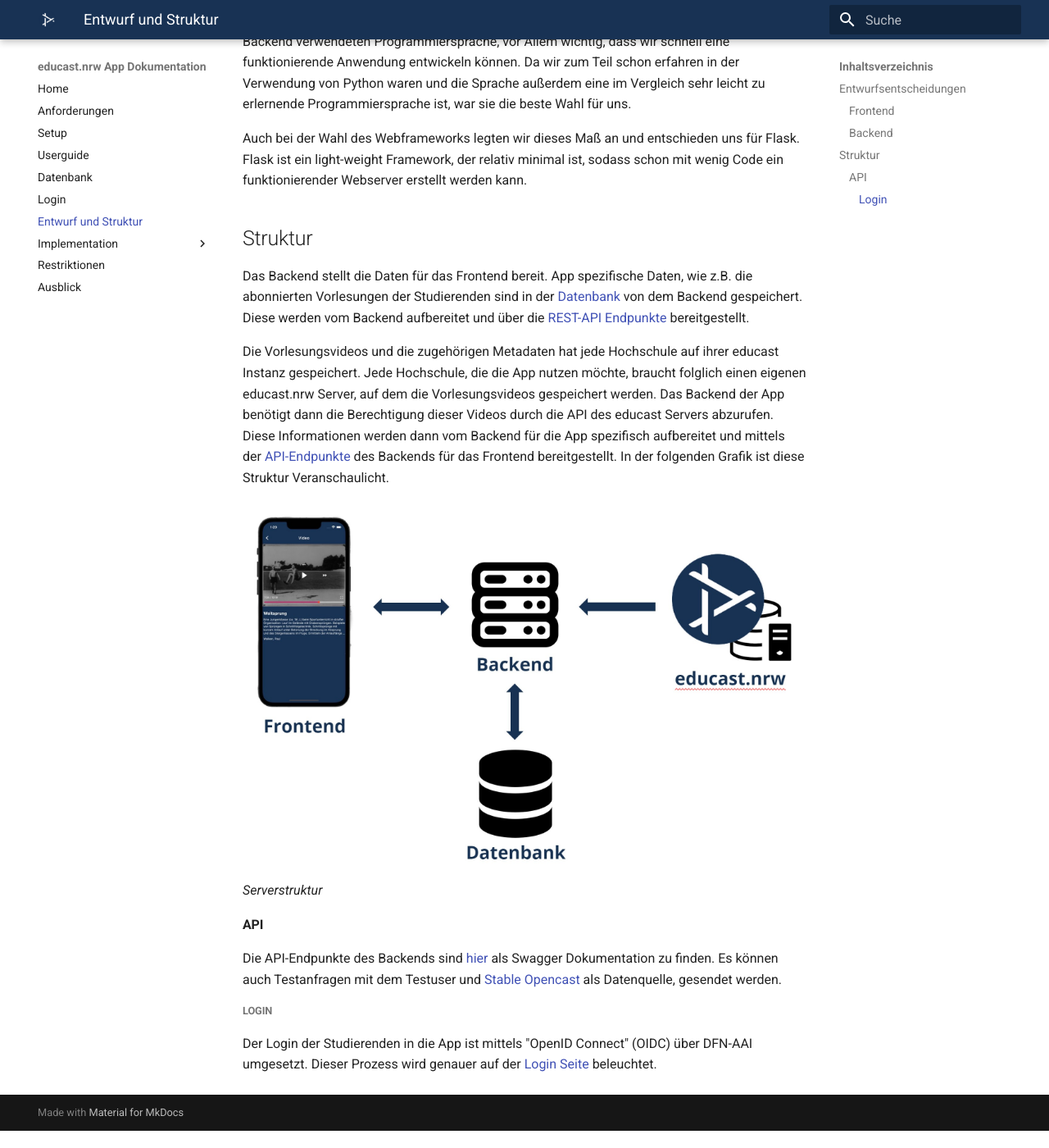
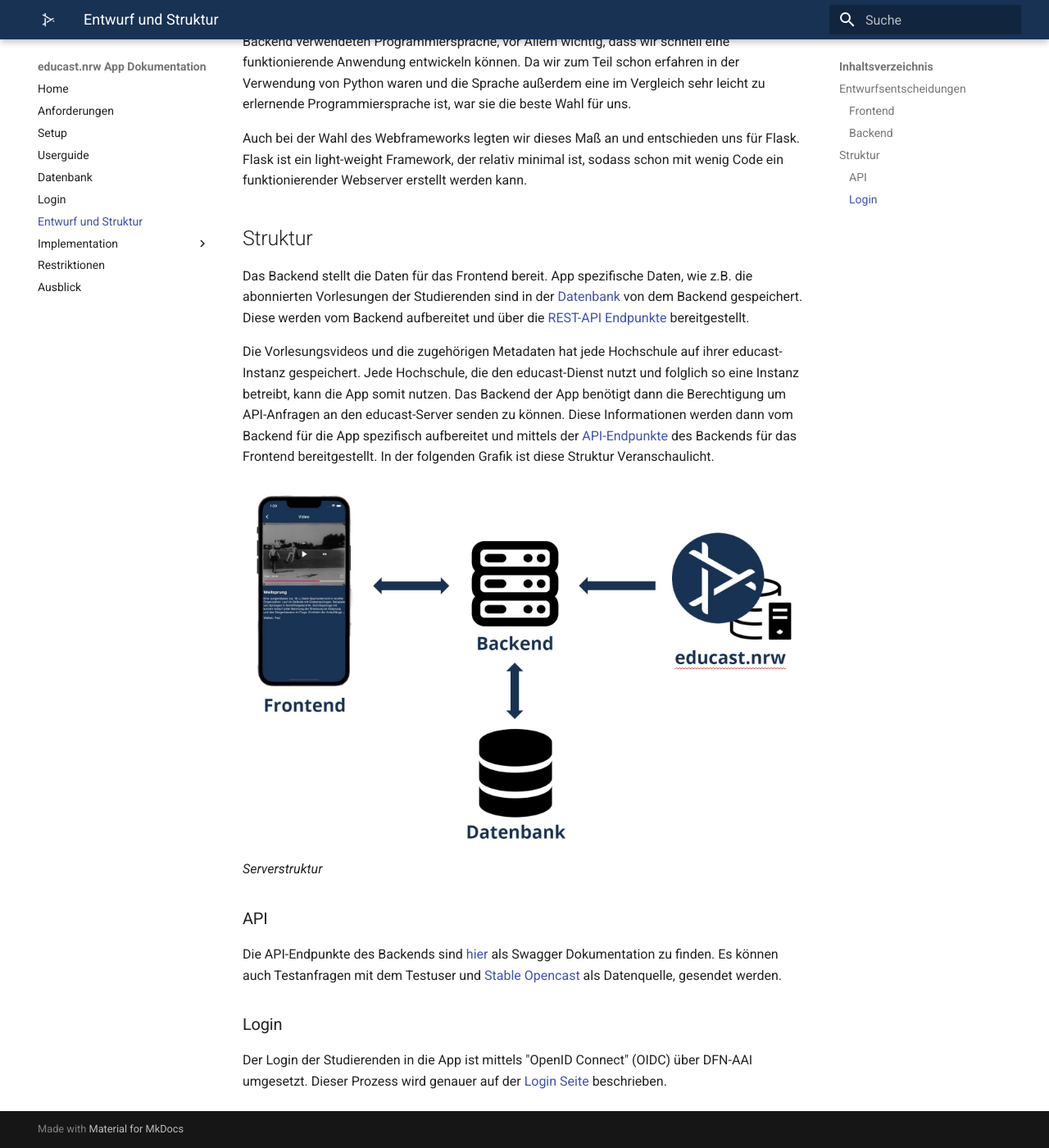
Before and after one commit to educastmobileapp/docs, an MkDocs documentation site: the page built from docs/entwurf.md, in a window 1280 px wide and 1400 px high, scrolled down 645 px. Shown: the whole window at 82% size. Built offline with MkDocs 1.6.1 and Material for MkDocs 9.7.7, drawn with Linux system fonts in a browser that asks for light colours; before the commit the page ends 2024 px from its top, so only the background shows below that.

Commit message:
small textual improvements

```diff
--- a/docs/entwurf.md
+++ b/docs/entwurf.md
@@ -23,13 +23,13 @@ Auch bei der Wahl des Webframeworks legten wir dieses Maß an und entschieden un
 
 Das Backend stellt die Daten für das Frontend bereit. App spezifische Daten, wie z.B. die abonnierten Vorlesungen der Studierenden sind in der [Datenbank](database.md) von dem Backend gespeichert. Diese werden vom Backend aufbereitet und über die [REST-API Endpunkte](https://app.swaggerhub.com/apis-docs/Bennit/EducastNRWApp/0.1#/) bereitgestellt.
 
-Die Vorlesungsvideos und die zugehörigen Metadaten hat jede Hochschule auf ihrer educast Instanz gespeichert. Jede Hochschule, die die App nutzen möchte, braucht folglich einen eigenen educast.nrw Server, auf dem die Vorlesungsvideos gespeichert werden. Das Backend der App benötigt dann die Berechtigung dieser Videos durch die API des educast Servers abzurufen. Diese Informationen werden dann vom Backend für die App spezifisch aufbereitet und mittels der [API-Endpunkte](https://app.swaggerhub.com/apis-docs/Bennit/EducastNRWApp/0.1#/) des Backends für das Frontend bereitgestellt. In der folgenden Grafik ist diese Struktur Veranschaulicht.
+Die Vorlesungsvideos und die zugehörigen Metadaten hat jede Hochschule auf ihrer educast-Instanz gespeichert. Jede Hochschule, die den educast-Dienst nutzt und folglich so eine Instanz betreibt, kann die App somit nutzen. Das Backend der App benötigt dann die Berechtigung um API-Anfragen an den educast-Server senden zu können. Diese Informationen werden dann vom Backend für die App spezifisch aufbereitet und mittels der [API-Endpunkte](https://app.swaggerhub.com/apis-docs/Bennit/EducastNRWApp/0.1#/) des Backends für das Frontend bereitgestellt. In der folgenden Grafik ist diese Struktur Veranschaulicht.
 
 ![](assets/images/Server_Struktur.jpg)
 *Serverstruktur*
 
-#### API
+### API
 Die API-Endpunkte des Backends sind [hier](https://app.swaggerhub.com/apis-docs/Bennit/EducastNRWApp/0.1#/) als Swagger Dokumentation zu finden. Es können auch Testanfragen mit dem Testuser und [Stable Opencast](https://stable.opencast.org) als Datenquelle, gesendet werden.
 
-##### Login
-Der Login der Studierenden in die App ist mittels "OpenID Connect" (OIDC) über DFN-AAI umgesetzt. Dieser Prozess wird genauer auf der [Login Seite](login.md) beleuchtet.
+### Login
+Der Login der Studierenden in die App ist mittels "OpenID Connect" (OIDC) über DFN-AAI umgesetzt. Dieser Prozess wird genauer auf der [Login Seite](login.md) beschrieben.
```
Also changed, not shown: docs/setup.md (+1 -1 lines).
